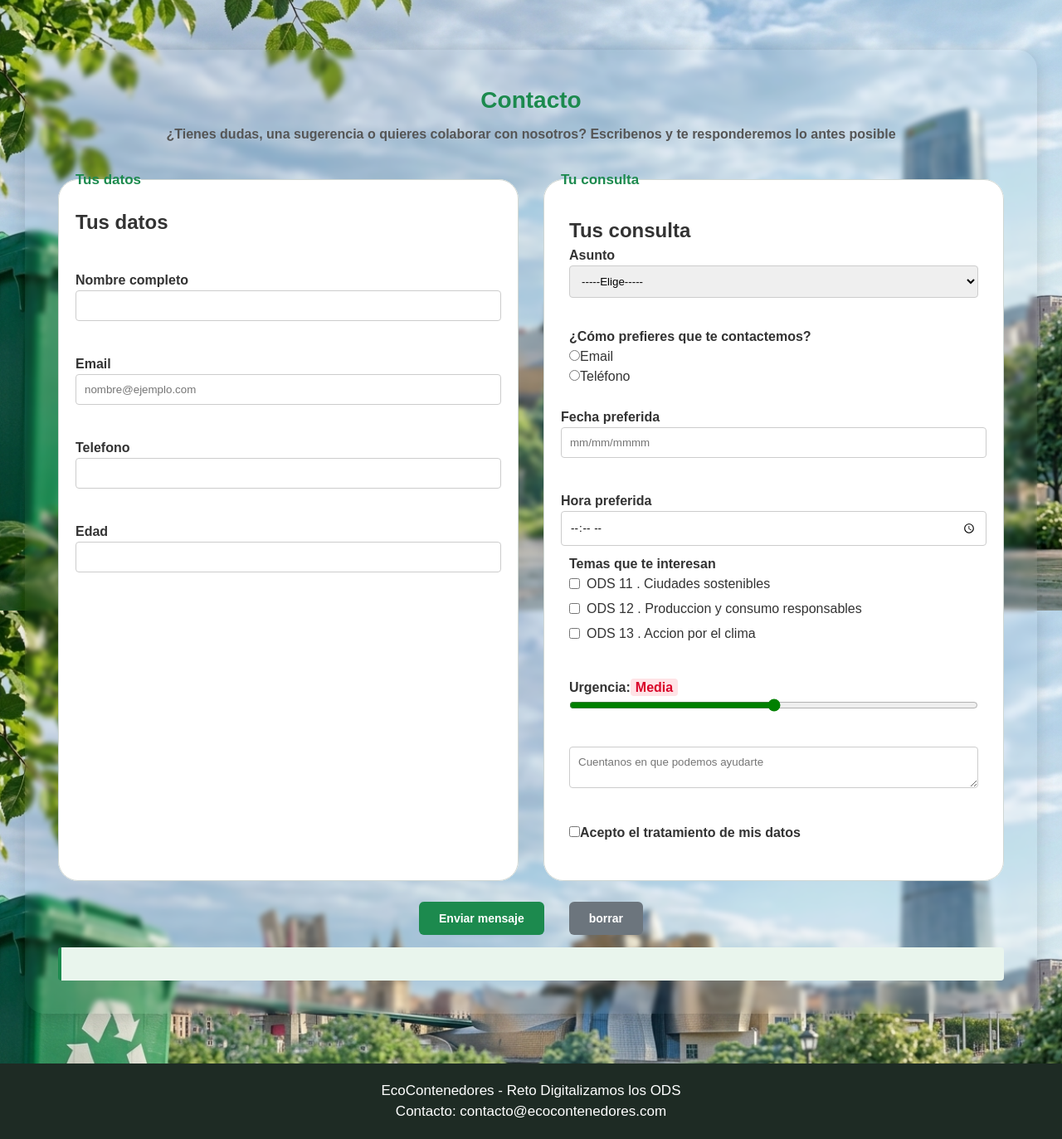
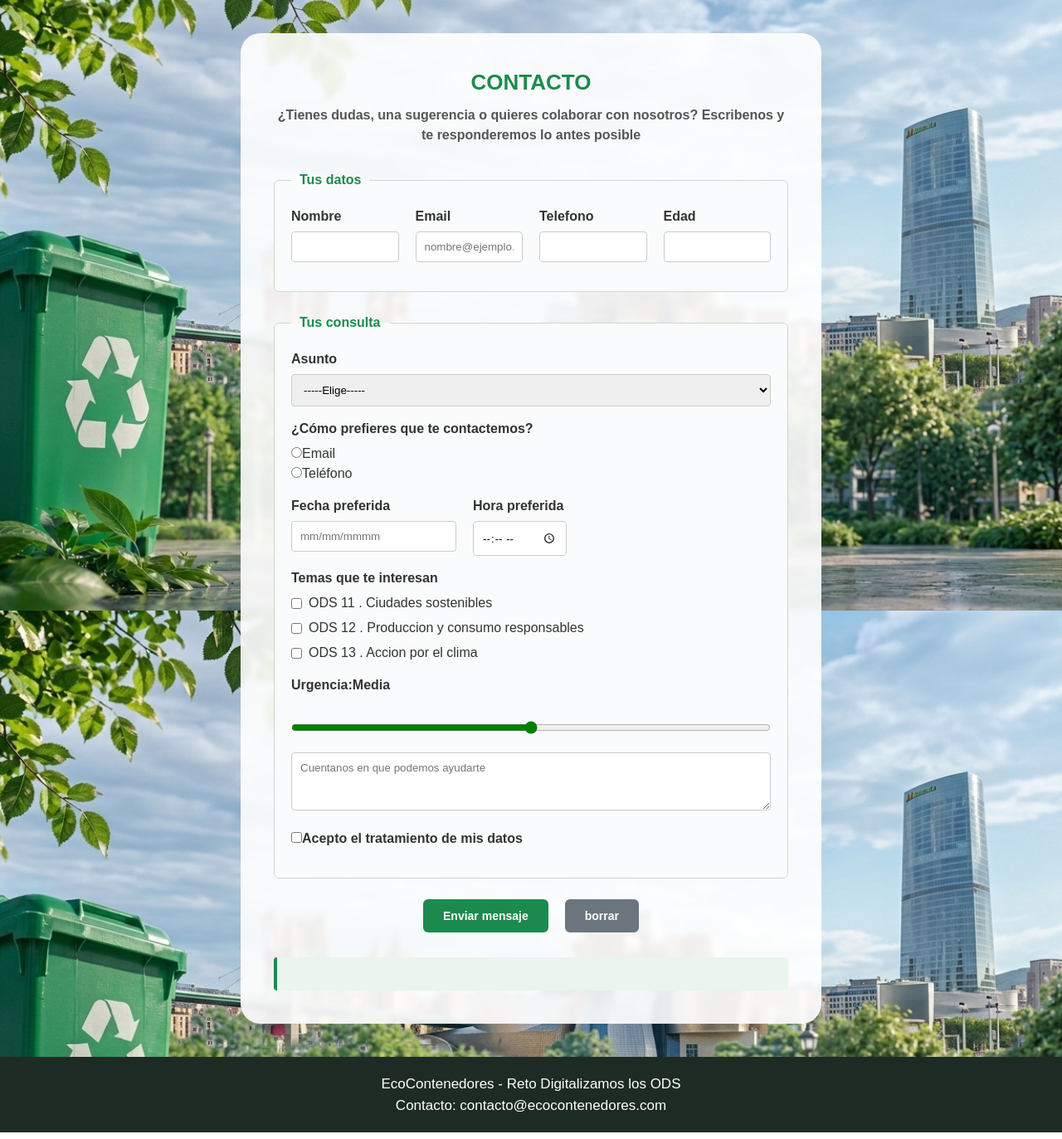
Before and after one commit to alexiadlrv/Reto_ODS, a PHP site: page /contacto.php in a window 1280 px wide. Shown: the part 64-1437 px from the top of the page at 83% size. Run offline with PHP 8.4, Linux system fonts and the light colour scheme.

Commit message:
Mejora de contacto css acabado

```diff
--- a/web/contacto.php
+++ b/web/contacto.php
@@ -18,129 +18,123 @@
                 min-height: 100vh;
             }
 
-            .orden-form {
-                display: flex;
-                justify-content: center;
-                gap: 30px;
-                align-items: stretch;
-            }
-
-            .orden-form fieldset {
-                flex: 1;
-                background-color: white;
-                padding: 20px;
-                margin-bottom: 25px;
-                box-sizing: border-box;
-                border-radius: 24px;
-            }
-
-
             .contenedor {
-                margin: 60px 30px;
+                max-width: 700px;
+                margin: 40px auto;
                 padding: 40px;
-                box-shadow: 0 4px 20px rgba(0,0,0,0.15);
-                background: rgba(255, 255, 255, 0.03);
+                background: rgba(255, 255, 255, 0.9);
                 backdrop-filter: blur(3px);
                 border-radius: 24px;
             }
 
-            h1{
+            h1 {
                 color: #1c8a4e;
-                font-size: 28px;
+                font-size: 26px;
                 margin-bottom: 8px;
-                text-align:center;
+                text-align: center;
             }
 
-            p.subtitulo{
+            p.subtitulo {
                 color: #555;
                 margin-bottom: 30px;
-                text-align:center;
-                font-weight:bold;
+                text-align: center;
+                font-weight: bold;
             }
 
-            fieldset{
-                border:1px solid #d0d7d3;
+            fieldset {
+                border: 1px solid #d0d7d3;
                 border-radius: 6px;
                 padding: 20px;
                 margin-bottom: 25px;
-                background-color:white;
+                background-color: #fafbfc;
             }
 
-            .botones{
-                display: flex;
-                justify-content: center;
-                gap: 30px;
-                margin-bottom:15px;
-
-            }
-
-            legend{
+            legend {
                 font-weight: bold;
                 color: #1c8a4e;
-                font-size:17px;
-
-            }
-
-            .contenedorDatos{
-                display:flex;
-                flex-direction: column;
-                gap: 40px;
+                padding: 0 10px;
             }
 
 
-            .grupos{
+            .contenedorDatos {
+                display: flex;
+                gap: 20px;
                 margin-bottom: 15px;
-                padding:10px;
             }
 
-            .tipoUrgencia{
-                color:#d90429;
-                background-color: #ffe3e6;
-                padding:2px 6px;
-                border-radius:4px;
+            .DatosHijos {
+                flex: 1;
+                display: flex;
+                flex-direction: column;
             }
 
-            .sliderPersonalizado{
-                width:100%;
-                cursor: pointer;
-                accent-color:green;
+            .grupos {
+                margin-bottom: 15px;
             }
 
             label {
-
                 margin-bottom: 6px;
                 font-weight: bold;
-
+                display: block;
             }
 
-            input[type="text"], input[type="email"], input[type="date"], input[type="time"], select, textarea {
+            input[type="text"],
+            input[type="email"],
+            input[type="date"],
+            input[type="time"],
+            select,
+            textarea {
                 width: 100%;
                 padding: 10px;
                 border: 1px solid #ccc;
                 border-radius: 4px;
-
+                box-sizing: border-box;
             }
 
-            input[type="range"]{
+            input[type="range"] {
                 width: 100%;
-
+                cursor: pointer;
+                accent-color: green;
             }
 
             textarea {
-                height: 50px;
+                height: 70px;
+                resize: vertical;
             }
 
-            .grupo-checkbox  label {
+            .grupo-checkbox label {
                 font-weight: normal;
                 display: flex;
                 align-items: center;
                 gap: 8px;
+            }
+
+            .botones {
+                display: flex;
+                justify-content: center;
+                gap: 20px;
+                margin-top: 20px;
+            }
+
+            .botonSubmit {
+                background-color: #1c8a4e;
+                color: white;
+                padding: 12px 24px;
+                border: none;
+                border-radius: 6px;
+                font-weight: bold;
+                cursor: pointer;
+                font-size: 14px;
 
             }
 
-            .boton{
-                display: inline-block;
-                background-color: #1c8a4e;
+            .botonSubmit:hover {
+                background-color: #146c3d;
+                transform: scale(1.05);
+            }
+
+            .botonReset {
+                background-color: #6c757d;
                 color: white;
                 padding: 12px 24px;
                 border: none;
@@ -149,22 +143,23 @@
                 cursor: pointer;
                 text-decoration: none;
                 font-size: 14px;
-                transition: background-color 0.3s ease;
+
             }
 
-            input[type="reset"].boton {
-                background-color: #6c757d;
+            .botonReset:hover {
+                background-color: #5a6268;
+                transform: scale(1.05);
             }
 
             .resultados {
+                margin-top: 30px;
                 padding: 20px;
                 background-color: #e9f5ed;
                 border-left: 4px solid #1c8a4e;
                 border-radius: 4px;
                 color:red;
             }
-
-        </style>
+                    </style>
     </head>
     <body>
         <header>
@@ -186,7 +181,7 @@
 
         <div class="contenedor">
             <section class="intro">
-                <h1>Contacto</h1>
+                <h1>CONTACTO</h1>
                 <p class="subtitulo">¿Tienes dudas, una sugerencia o quieres colaborar con nosotros? Escribenos y te responderemos lo antes posible</p>
             </section>
 
@@ -196,9 +191,8 @@
                     <fieldset>
                         <legend>Tus datos</legend>
                         <div class="contenedorDatos">
-                            <h2>Tus datos</h2>
                                 <div class="DatosHijos">
-                                    <label for="nombre">Nombre completo</label>
+                                    <label for="nombre">Nombre</label>
                                     <input type="text" name="nombre" id="nombre" placehoder="Nombre y apellidos">
                                 </div>
 
@@ -220,9 +214,8 @@
                     </fieldset>
 
                     <fieldset>
-                        <legend>Tu consulta</legend>
+                        <legend>Tus consulta</legend>
                         <div class="grupos">
-                            <h2>Tus consulta</h2>
                             <label for="asunto">Asunto</label>
                             <select name="asunto" id="asunto">
                                 <option value="elige">-----Elige-----</option>
@@ -298,8 +291,8 @@
 
 
                 <div class = "botones" >
-                    <input type="submit" name="enviar" value="Enviar mensaje" class="boton">
-                    <input type="reset" name="borrar" value="borrar"  class="boton">
+                    <input type="submit" name="enviar" value="Enviar mensaje" class="botonSubmit">
+                    <input type="reset" name="borrar" value="borrar"  class="botonReset">
                 </div>
             </form>
 
```
